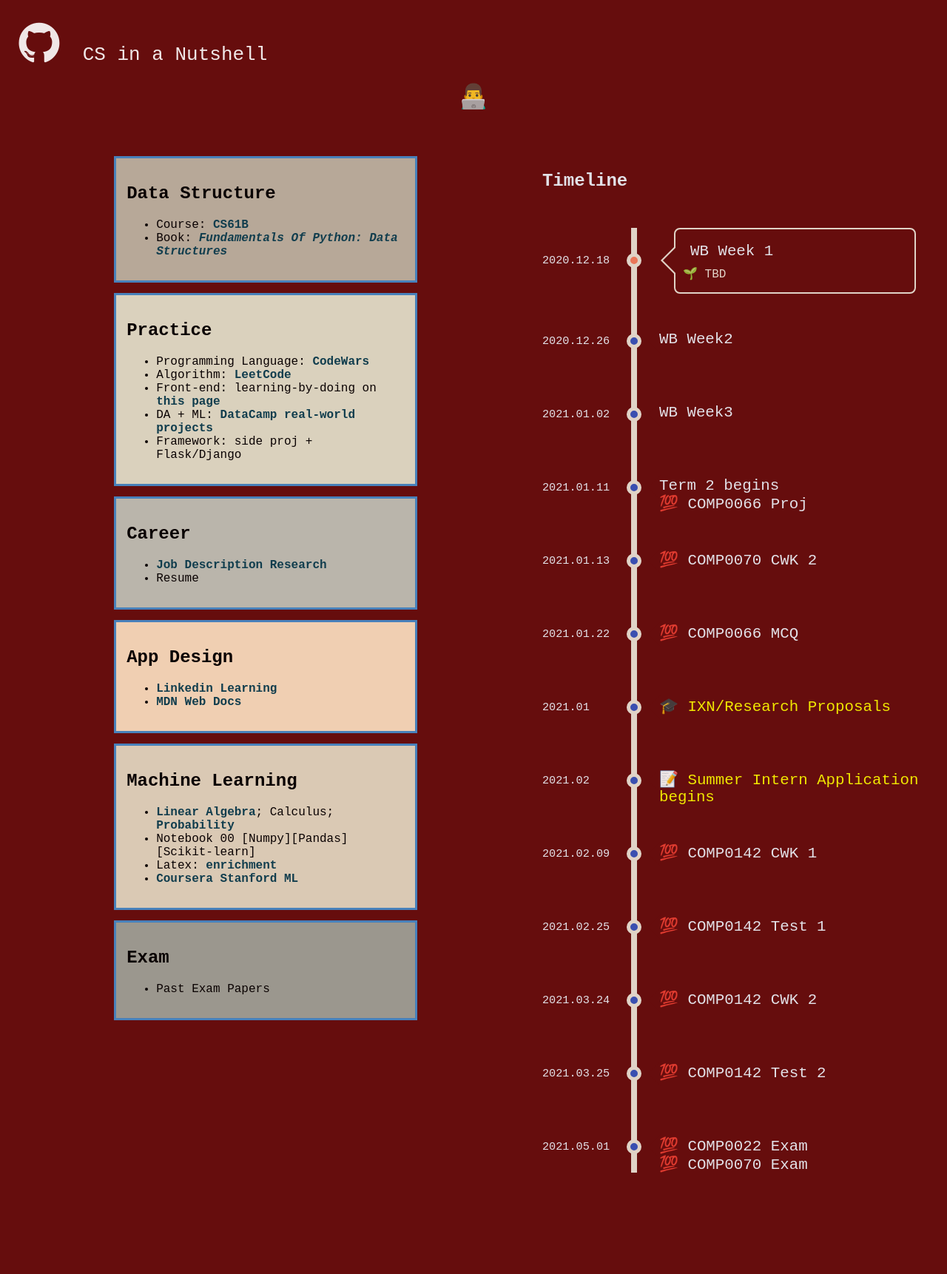
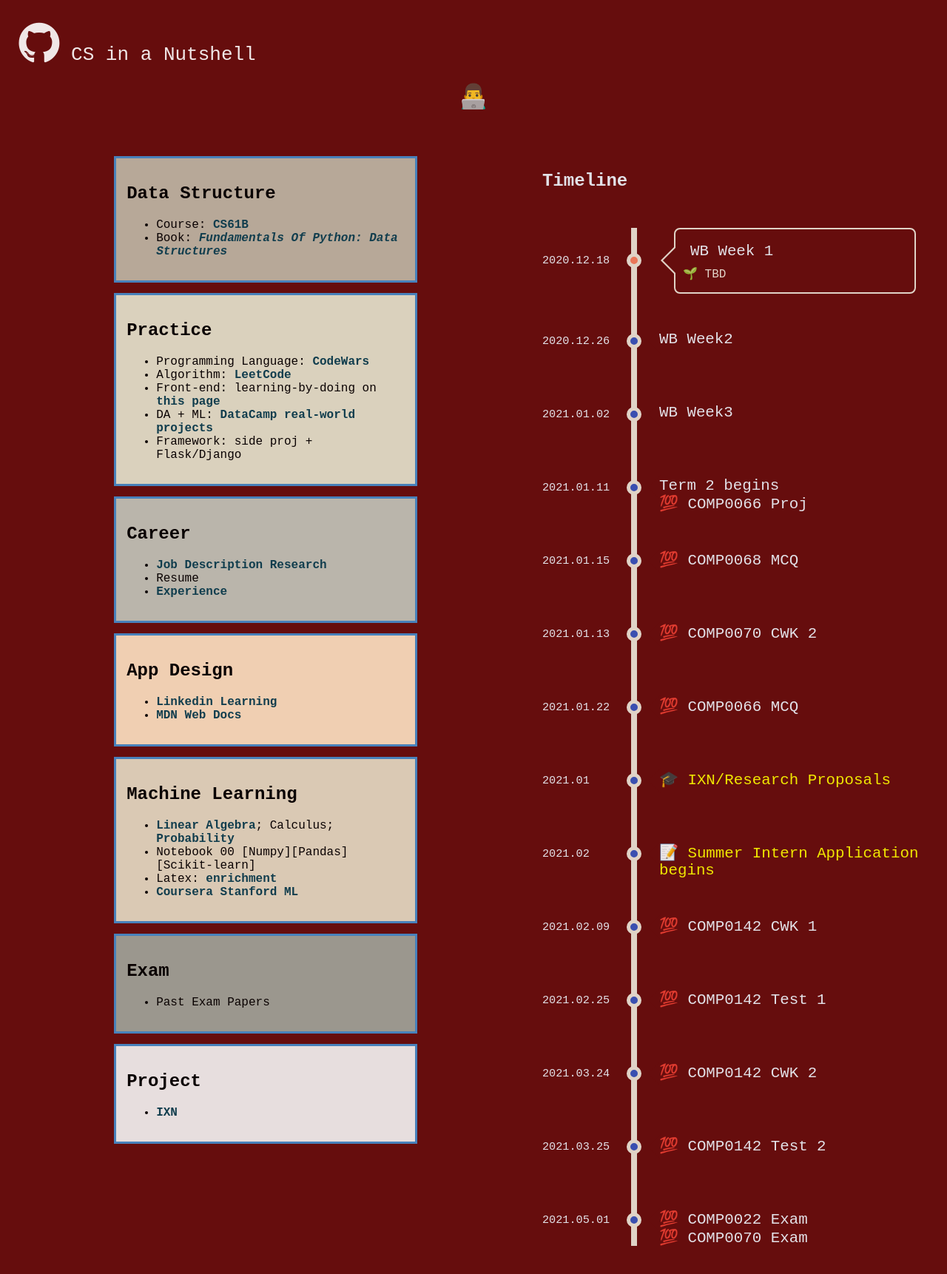
Before and after one commit to gearhere/cs-nutshell, a plain HTML site: page index.html in a window 1280 px wide. Shown: the whole page at 74% size. Before the commit the page ends 1640 px from the top, so only its background shows below. Drawn offline with nearby package versions, Linux system fonts and the light colour scheme.

Commit message:
Add time points

```diff
--- a/index.html
+++ b/index.html
@@ -4,7 +4,7 @@
     <link rel="stylesheet" type="text/css" href="style.css">
     <link rel="stylesheet" href="https://cdnjs.cloudflare.com/ajax/libs/font-awesome/4.7.0/css/font-awesome.min.css">
     <link rel="shortcut icon" type="image/ico" href="image/favicon.ico"/>
-    <script src="https://cdn.jsdelivr.net/npm/echarts@5.0.0/dist/echarts.min.js"></script>
+    <!-- <script src="https://cdn.jsdelivr.net/npm/echarts@5.0.0/dist/echarts.min.js"></script> -->
     <title>CSNut</title>
 </head>
 
@@ -12,7 +12,7 @@
     <div class="repo">
         <a href="https://github.com/gearhere/cs-nutshell">
             <font color="white" size="6">
-                <i class="fa fa-github" style="font-size:64px"></i>&nbsp;&nbsp;CS in a Nutshell</font>
+                <i class="fa fa-github" style="font-size:64px"></i>&nbsp;CS in a Nutshell</font>
         </a>
     </div>
 
@@ -63,6 +63,9 @@
                         <li>
                             Resume
                         </li>
+                        <li>
+                            <a href="https://github.com/conanhujinming/tips_for_interview/blob/master/%E5%B0%B1%E4%B8%9A%E5%88%86%E4%BA%AB_%E6%B5%99%E6%B1%9F%E5%A4%A7%E5%AD%A6%E8%AE%A1%E7%AE%97%E6%9C%BA%E5%AD%A6%E9%99%A2_conanhujinming.pdf"><b>Experience</b></a>
+                        </li>
                     </ul>
                 </div>
 
@@ -102,6 +105,14 @@
                     <h2>Exam</h2>
                     <ul>
                         <li>Past Exam Papers</li>
+                    </ul>
+                </div>
+
+                <div class="section proj">
+                    <h2>Project</h2>
+                    <ul>
+                        <li><a href="https://www.ucl.ac.uk/computer-science/collaborate/ucl-industry-exchange-network-ucl-ixn"><b>IXN</b></a>
+                        </li>
                     </ul>
                 </div>
             </div>
@@ -163,6 +174,19 @@
                     <div class="relative">
                         <label for='work4'>Term 2 begins<br>💯 COMP0066 Proj</label>
                         <span class='date'>2021.01.11</span>
+                        <span class='circle'></span>
+                    </div>
+                    <div class='content'>
+                        <p>
+                        </p>
+                    </div>
+                </li>
+
+                <li class='work'>
+                    <input class='radio' id='work5' name='works' type='radio'>
+                    <div class="relative">
+                        <label for='work5'>💯 COMP0068 MCQ</label>
+                        <span class='date'>2021.01.15</span>
                         <span class='circle'></span>
                     </div>
                     <div class='content'>
--- a/style.css
+++ b/style.css
@@ -91,6 +91,10 @@ div {
 
 .exam {
     background-color: rgb(161, 167, 156);
+}
+
+.proj {
+    background-color: whitesmoke;
 }
 
 a {
```
